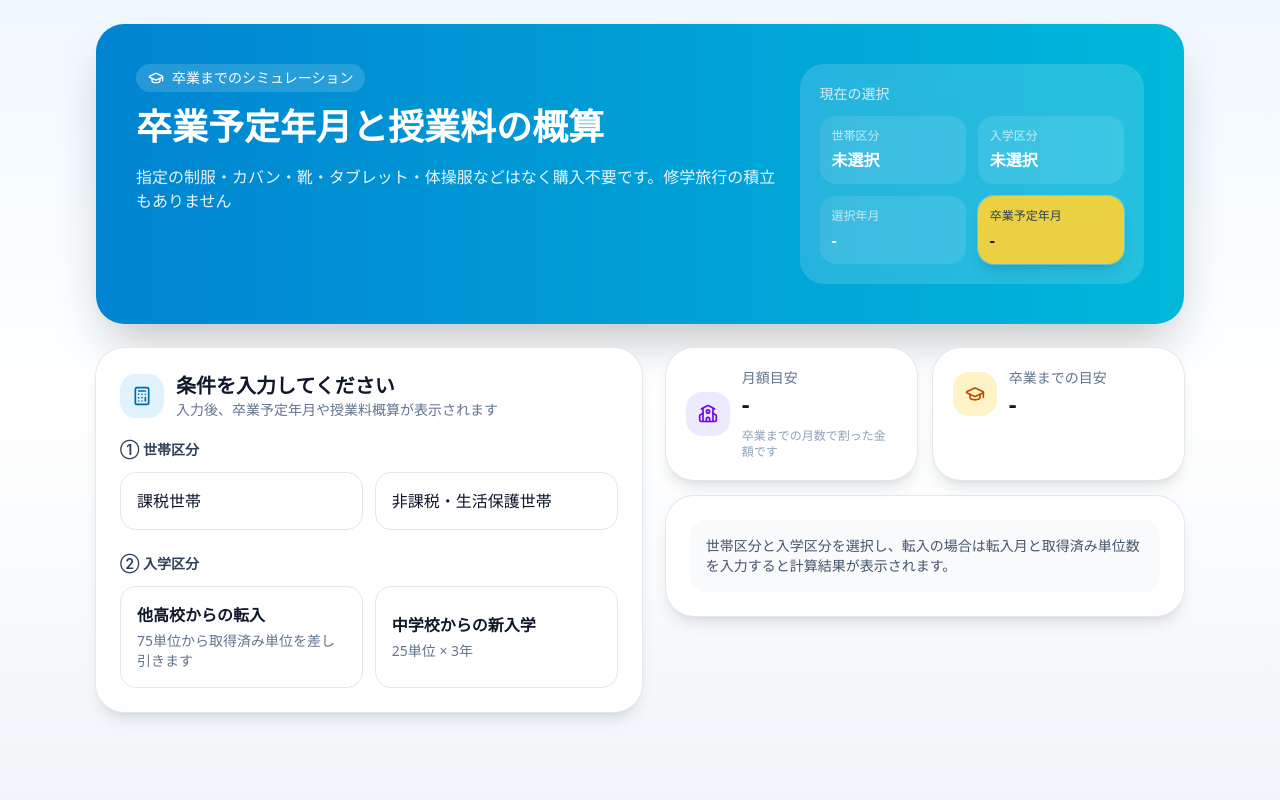
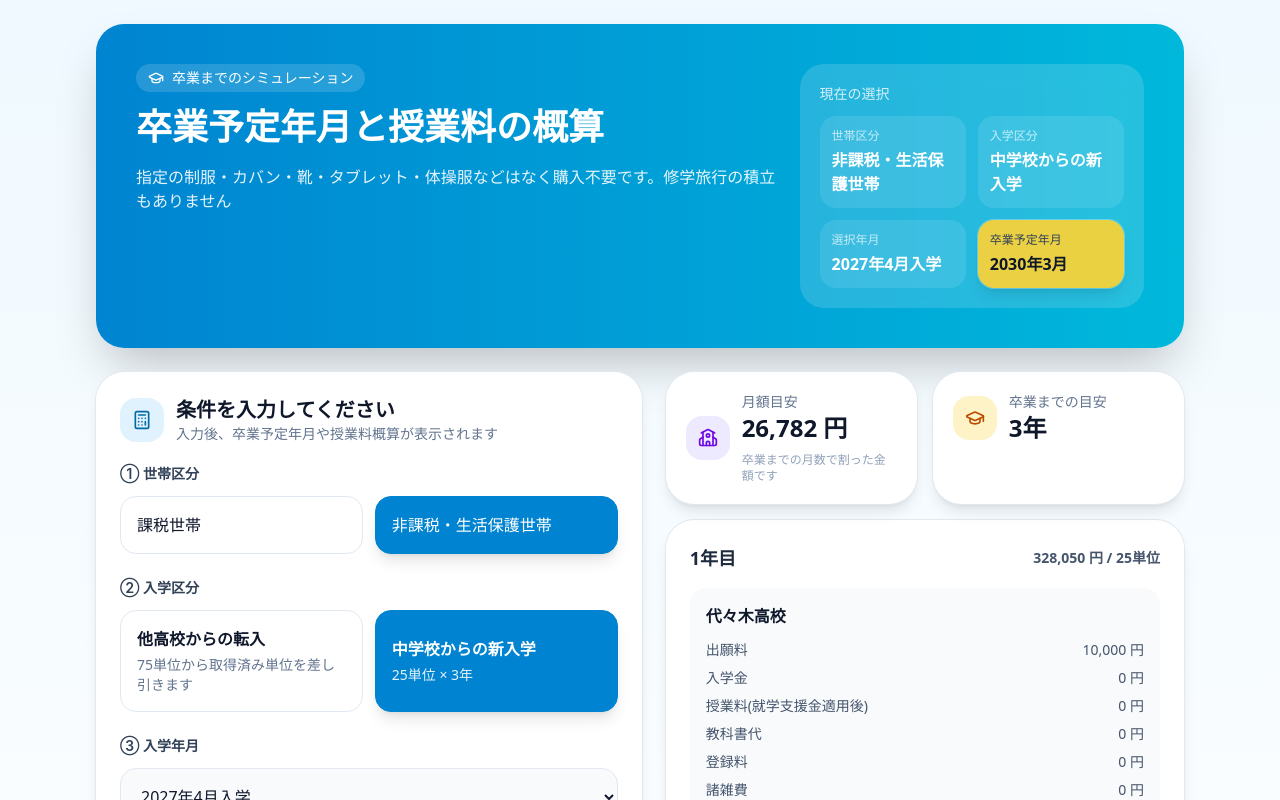
Before and after one commit to yononakajuku/yononaka-highschool-app, a React (Vite) app: page / in a window 1280 px wide. Shown: the top 800 px of the page. Built offline with nearby package versions, Linux system fonts and the light colour scheme.

Commit message:
デフォルト選択を新入学・非課税世帯に変更

```diff
--- a/src/App.jsx
+++ b/src/App.jsx
@@ -77,8 +77,8 @@ function runSelfChecks() {
 runSelfChecks();
 
 export default function WebApp() {
-  const [householdType, setHouseholdType] = useState("");
-  const [admissionType, setAdmissionType] = useState("");
+  const [householdType, setHouseholdType] = useState("support");
+  const [admissionType, setAdmissionType] = useState("new");
   const [inputCredits, setInputCredits] = useState("");
   const [newAdmissionYear, setNewAdmissionYear] = useState("2027-04");
 
```
